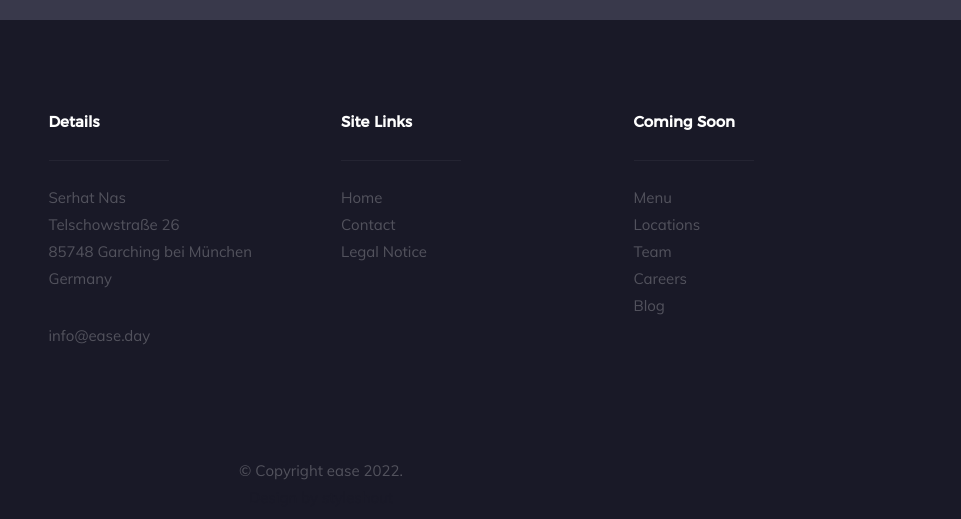
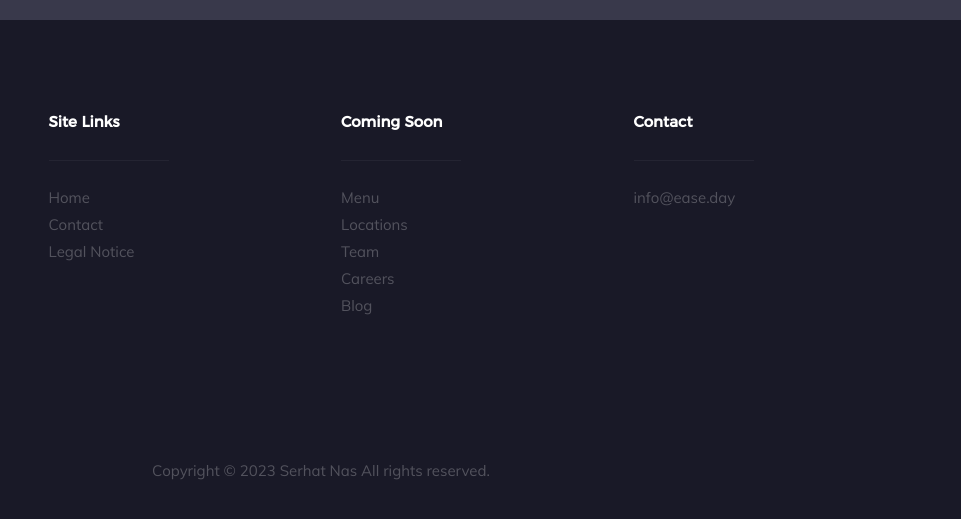
Before and after one commit to serhnas/easeV2, a plain HTML site: page index.html in a window 1280 px wide. Shown: the part 3408-3927 px from the top of the page, 319-1280 px from the left. Drawn offline with Linux system fonts and the light colour scheme; files whose address does not match are found by name.

Commit message:
minor tweaks

```diff
--- a/index.html
+++ b/index.html
@@ -292,7 +292,7 @@
 
         <div class="row">
             <div class="col-full">
-                <h1 class="contact-headline" data-aos="fade-up">Get in touch!</h1>
+                <h1 class="contact-headline" data-aos="fade-up">Get in touch</h1>
 
                 <p class="contact-text" data-aos="fade-up">
                     Shoot us a message at info@ease.day
@@ -370,23 +370,6 @@
 
                 </div> <!-- end footer-info -->
 
-                <div class="col-three md-1-3 tab-1-2 mob-full footer-contact">
-
-                    <h4>Details</h4>
-
-                    <p>
-                    Serhat Nas<br>
-                    Telschowstraße 26<br>
-                    85748 Garching bei München <br>
-                    Germany<br>
-                    </p>
-
-                    <p>
-                    info@ease.day<br>
-                    </p>
-
-                </div> <!-- end footer-contact -->
-
                 <div class="col-three md-1-3 tab-1-2 mob-full footer-site-links">
 
                     <h4>Site Links</h4>
@@ -436,6 +419,17 @@
 
                 </div>
 
+
+                <div class="col-three md-1-3 tab-1-2 mob-full footer-contact">
+
+                    <h4>Contact</h4>
+
+                    <p>
+                    info@ease.day<br>
+                    </p>
+
+                </div>
+
             </div> <!-- /row -->
         </div> <!-- end footer-main -->
 
@@ -446,8 +440,10 @@
 
       		<div class="col-twelve">
 	      		<div class="copyright">
-		         	<span>© Copyright ease 2022.</span><br>
-		         	<span class="copyright-link">Design by <a href="http://www.styleshout.com/">styleshout</a></span>
+		         	<span>Copyright © 2023 Serhat Nas All rights reserved.</span>
+                    <br>
+                    <br>
+		         	<!-- <span class="copyright-link">Design by <a href="http://www.styleshout.com/">styleshout</a></span>		         	 -->
 		         </div>
 
 		         <div id="go-top">
```
Also changed, not shown: legal.html (+14 -19 lines).
